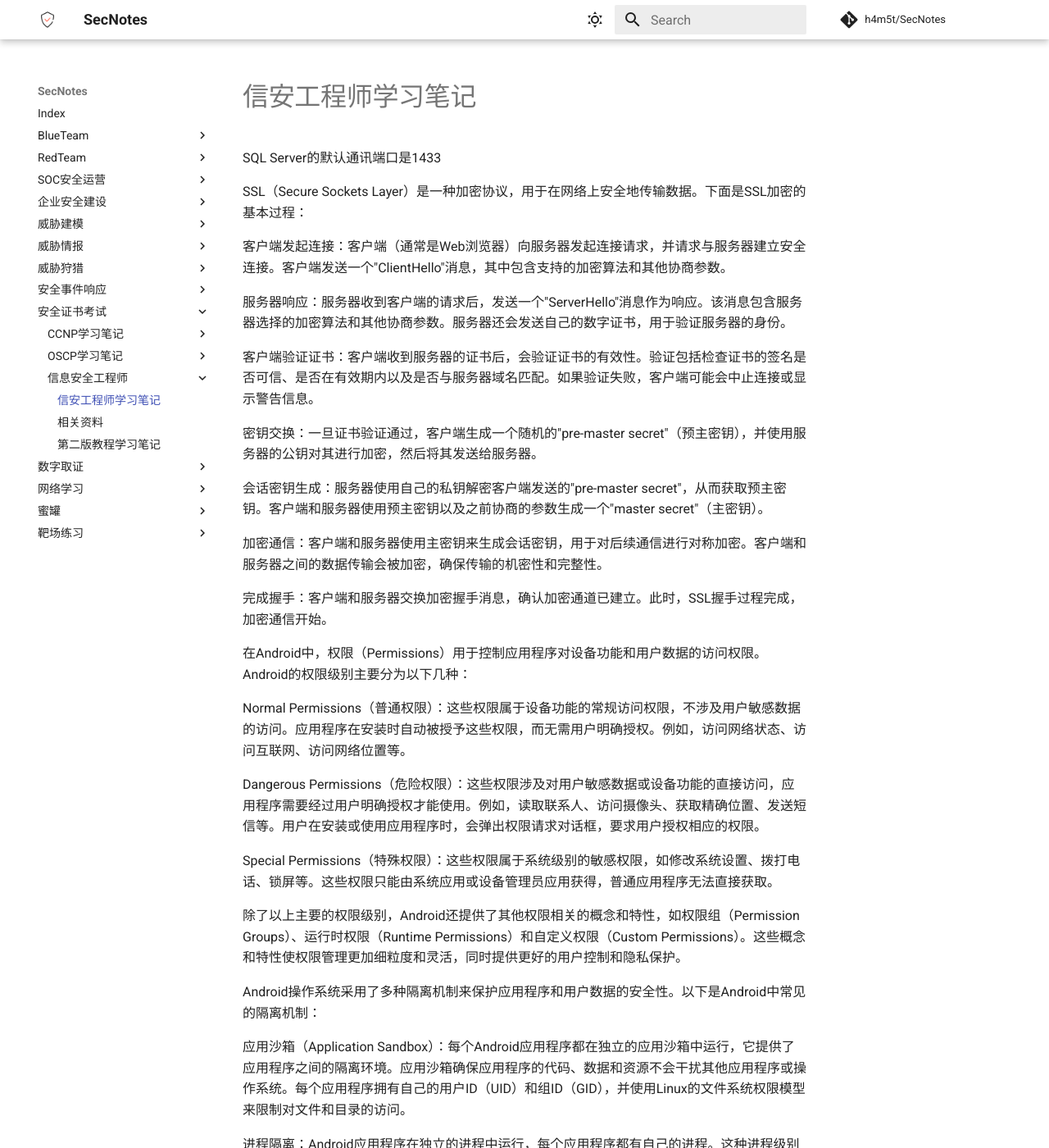
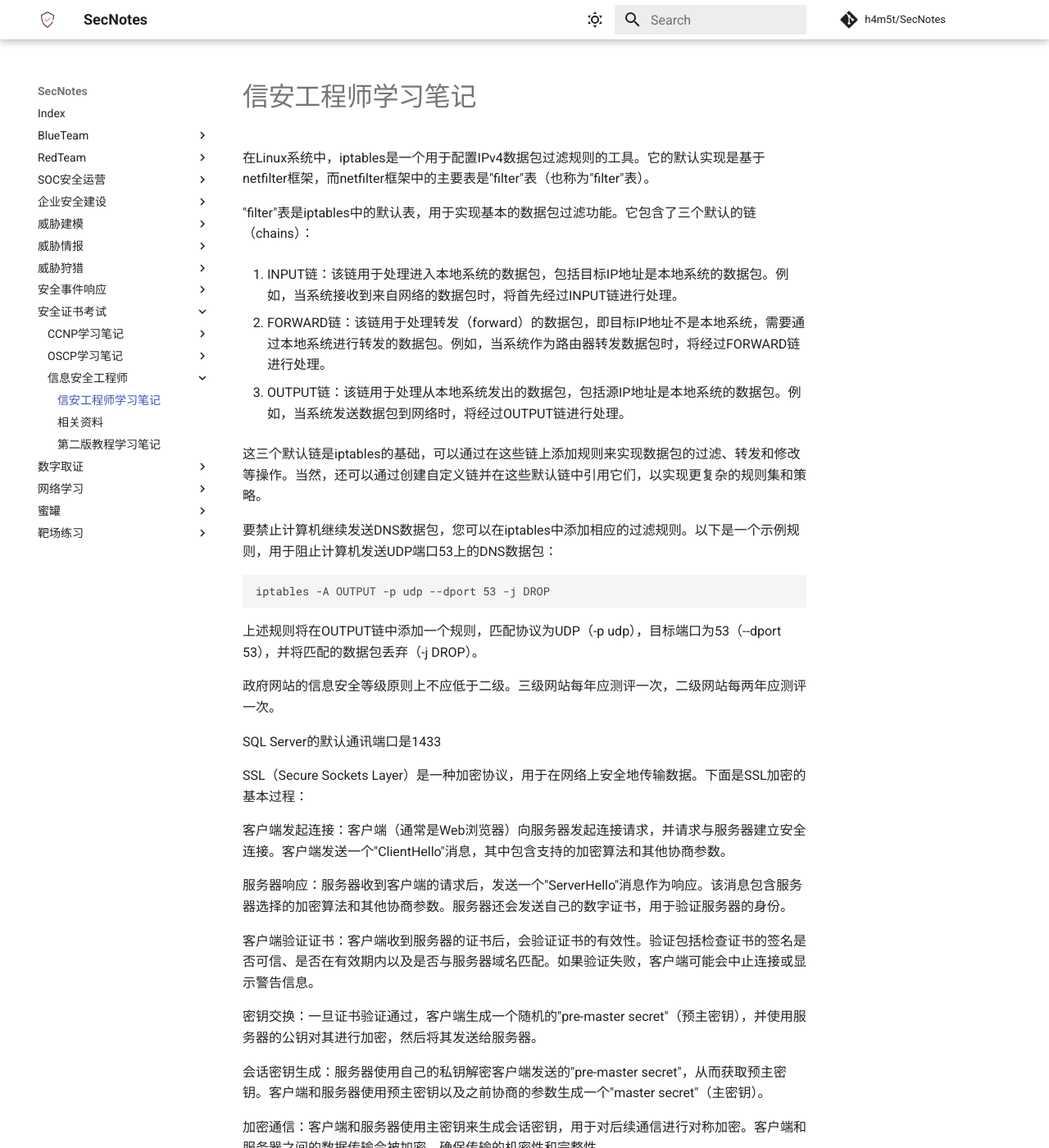
Before and after one commit to h4m5t/SecNotes, an MkDocs documentation site: the page built from docs/安全证书考试/信息安全工程师/学习笔记.md, in a window 1280 px wide and 1400 px high. Shown: the whole window at 82% size. Built offline with MkDocs 1.6.1 and Material for MkDocs 9.7.7, drawn with Linux system fonts in a browser that asks for light colours; comment, search, counter and statistics services are not loaded.

Commit message:
Update 学习笔记.md

````diff
--- a/docs/安全证书考试/信息安全工程师/学习笔记.md
+++ b/docs/安全证书考试/信息安全工程师/学习笔记.md
@@ -1,4 +1,27 @@
 # 信安工程师学习笔记
+
+在Linux系统中，iptables是一个用于配置IPv4数据包过滤规则的工具。它的默认实现是基于netfilter框架，而netfilter框架中的主要表是"filter"表（也称为"filter"表）。
+
+"filter"表是iptables中的默认表，用于实现基本的数据包过滤功能。它包含了三个默认的链（chains）：
+
+1. INPUT链：该链用于处理进入本地系统的数据包，包括目标IP地址是本地系统的数据包。例如，当系统接收到来自网络的数据包时，将首先经过INPUT链进行处理。
+
+2. FORWARD链：该链用于处理转发（forward）的数据包，即目标IP地址不是本地系统，需要通过本地系统进行转发的数据包。例如，当系统作为路由器转发数据包时，将经过FORWARD链进行处理。
+
+3. OUTPUT链：该链用于处理从本地系统发出的数据包，包括源IP地址是本地系统的数据包。例如，当系统发送数据包到网络时，将经过OUTPUT链进行处理。
+
+这三个默认链是iptables的基础，可以通过在这些链上添加规则来实现数据包的过滤、转发和修改等操作。当然，还可以通过创建自定义链并在这些默认链中引用它们，以实现更复杂的规则集和策略。
+
+要禁止计算机继续发送DNS数据包，您可以在iptables中添加相应的过滤规则。以下是一个示例规则，用于阻止计算机发送UDP端口53上的DNS数据包：
+
+```
+iptables -A OUTPUT -p udp --dport 53 -j DROP
+```
+
+上述规则将在OUTPUT链中添加一个规则，匹配协议为UDP（-p udp），目标端口为53（--dport 53），并将匹配的数据包丢弃（-j DROP）。
+
+
+政府网站的信息安全等级原则上不应低于二级。三级网站每年应测评一次，二级网站每两年应测评一次。
 
 SQL Server的默认通讯端口是1433
 
````
